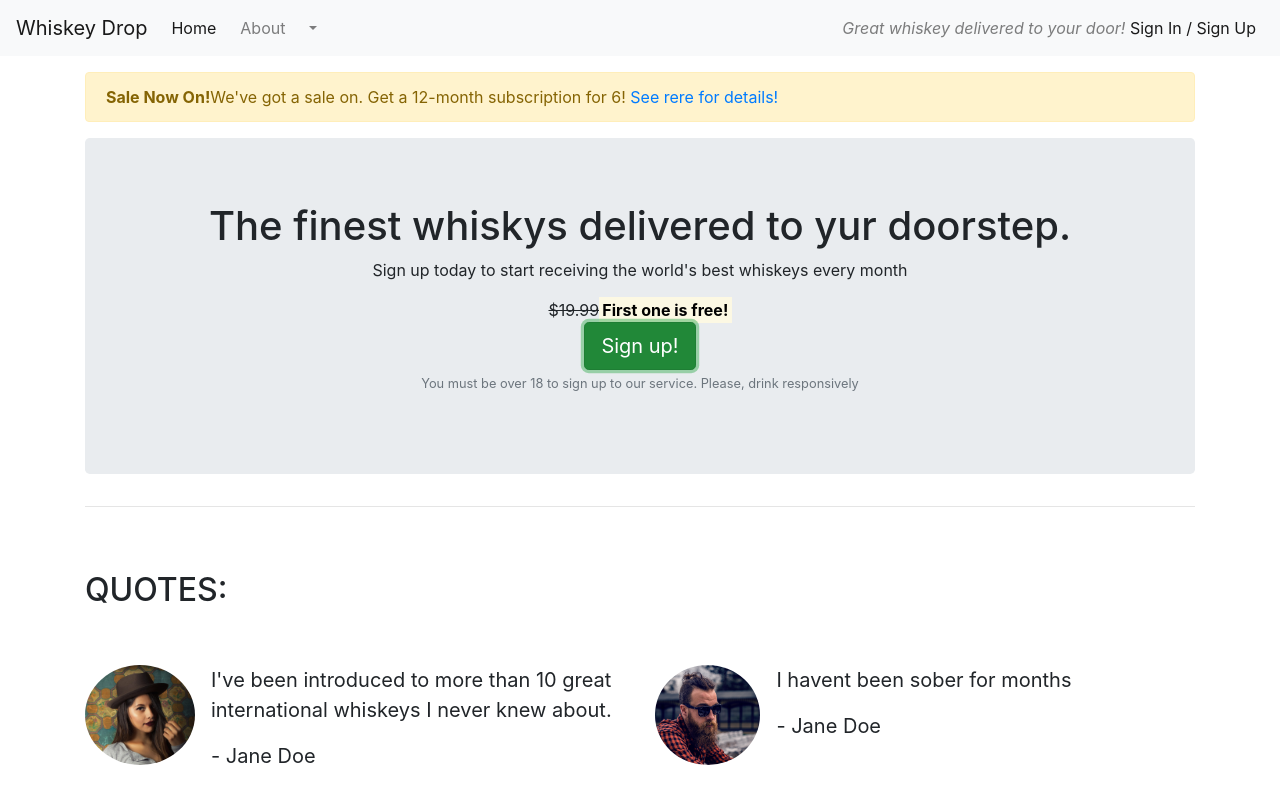
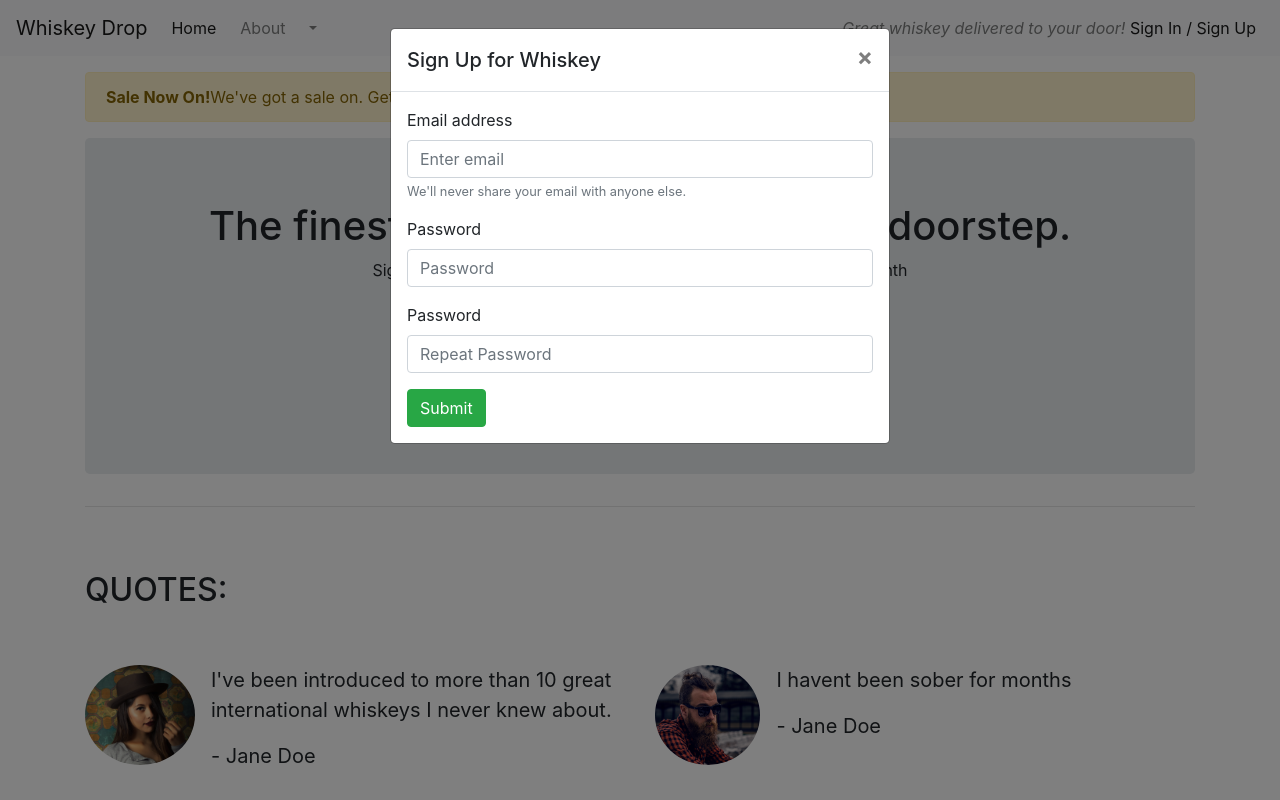
Before and after one commit to Gaberoids/bootstrapinstall-WhiskeyDrop, a plain HTML site: page index.html in a window 1280 px wide. Both pictures are taken after a click on the button "Sign up!". Shown: the top 800 px of the page. Drawn offline with nearby package versions, Linux system fonts and the light colour scheme.

Commit message:
final update to Bootstrapping Your Next Big Idea With Bootstrap 4  Components  Progressive Enhancement with JavaScript Components - part 2

```diff
--- a/index.html
+++ b/index.html
@@ -67,7 +67,7 @@
 				<s class="d-none d-sm-inline">$19.99</s><strong><mark>First one is free!</mark></strong>
 				<!-- mark and s tags are displaying in the same line, for this reason uses d-sm-inline instead of d-sm-block -->
 				<span class="d-none d-sm-inline"><br></span>
-				<button class="btn btn-success btn-lg">Sign up!</button>
+				<button class="btn btn-success btn-lg" data-toggle="modal" data-target="#signUpModal">Sign up!</button>
 				<p class="text-muted">
 					<small>You must be over 18 to sign up to our service. Please, drink responsively</small></p>
 				<!-- text-muted is bootstrap-->
@@ -187,15 +187,46 @@
 				</div><!-- end of row for features-->
 		</section>
 	</article>
+    <!-- modal window -->
+	<div class="modal" tabindex="-1" role="dialog" id="signUpModal"> <!-- screen reader will read this like of code as "dialog" thanks to the attribute role -->
+		<!-- tabindex = to control order of moving focus from one element to another when pressing the keyboard key "Tab" -->
+
+		<div class="modal-dialog" role="document">
+			<div class="modal-content">
+				<div class="modal-header">
+					<h5 class="modal-title">Sign Up for Whiskey</h5>
+					<button type="button" class="close" data-dismiss="modal" aria-label="Close"><!-- aria-label = to label the element to hadcap people: aria-hidden=to hide the element from the screen reader -->
+          <span aria-hidden="true">&times;</span>
+        </button>
+				</div>
+				<div class="modal-body">
+					<form>
+						<div class="form-group">
+							<label for="exampleInputEmail1">Email address</label>
+							<input type="email" class="form-control" id="exampleInputEmail1" aria-describedby="emailHelp" placeholder="Enter email">
+							<small id="emailHelp" class="form-text text-muted">We'll never share your email with anyone else.</small>
+						</div>
+						<div class="form-group">
+							<label for="password">Password</label>
+							<input type="password" class="form-control" id="password" placeholder="Password">
+                    </div>
+							<div class="form-group">
+								<label for="repeatPassword">Password</label>
+								<input type="password" class="form-control" id="repeatPassword" placeholder="Repeat Password">
+                    </div>
+                    <button type="submit" class="btn btn-success">Submit</button>
+					</form>
+				</div>
+
+			</div>
+		</div>
+	</div>
 	<script src="https://code.jquery.com/jquery-3.4.1.slim.min.js"
 		integrity="sha384-J6qa4849blE2+poT4WnyKhv5vZF5SrPo0iEjwBvKU7imGFAV0wwj1yYfoRSJoZ+n" crossorigin="anonymous">
 	</script>
 	<script src="https://cdn.jsdelivr.net/npm/popper.js@1.16.0/dist/umd/popper.min.js"
 		integrity="sha384-Q6E9RHvbIyZFJoft+2mJbHaEWldlvI9IOYy5n3zV9zzTtmI3UksdQRVvoxMfooAo" crossorigin="anonymous">
 	</script>
-
-
-
 	<script src="https://stackpath.bootstrapcdn.com/bootstrap/4.4.1/js/bootstrap.min.js"
 		integrity="sha384-wfSDF2E50Y2D1uUdj0O3uMBJnjuUD4Ih7YwaYd1iqfktj0Uod8GCExl3Og8ifwB6" crossorigin="anonymous">
 	</script>
```
